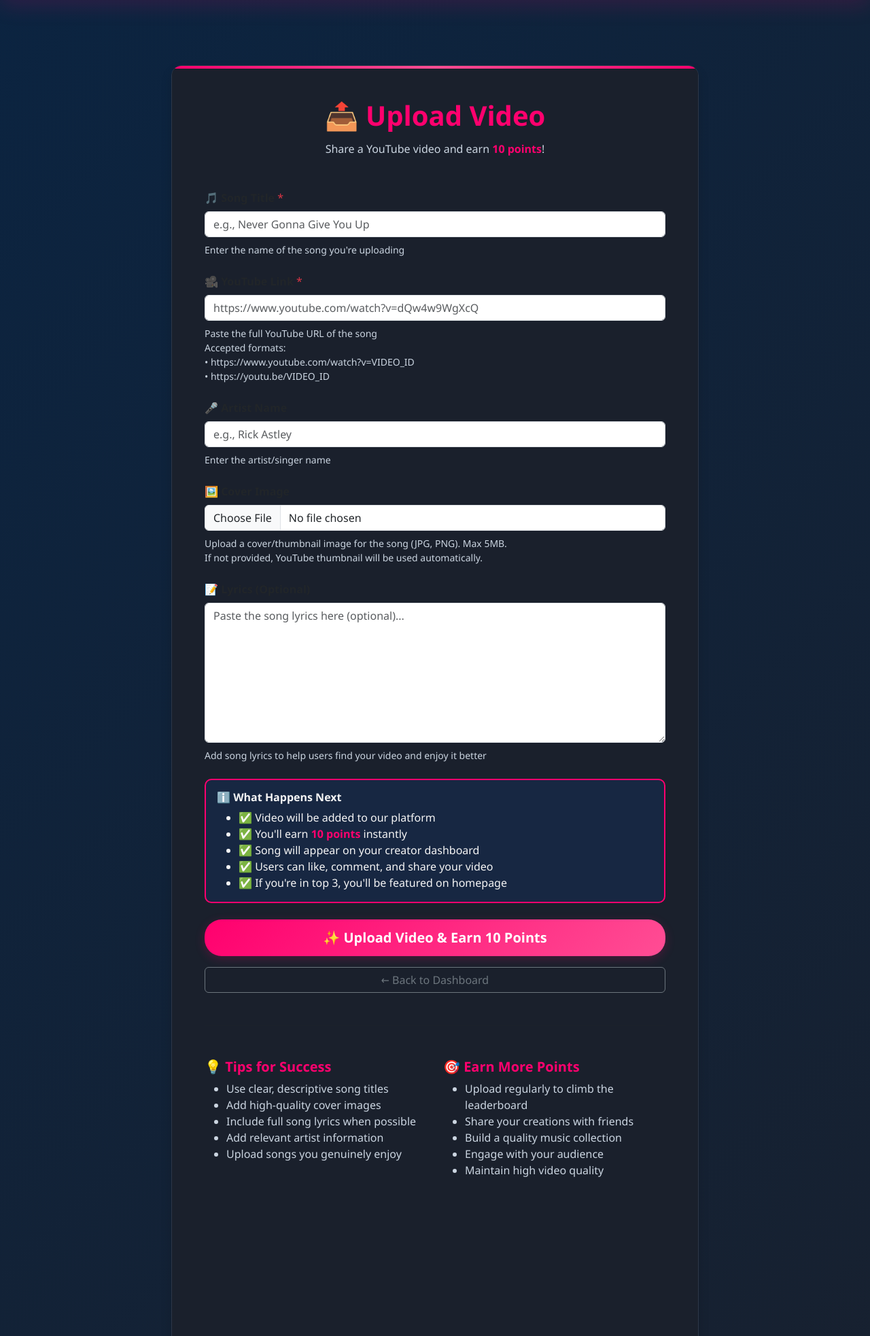
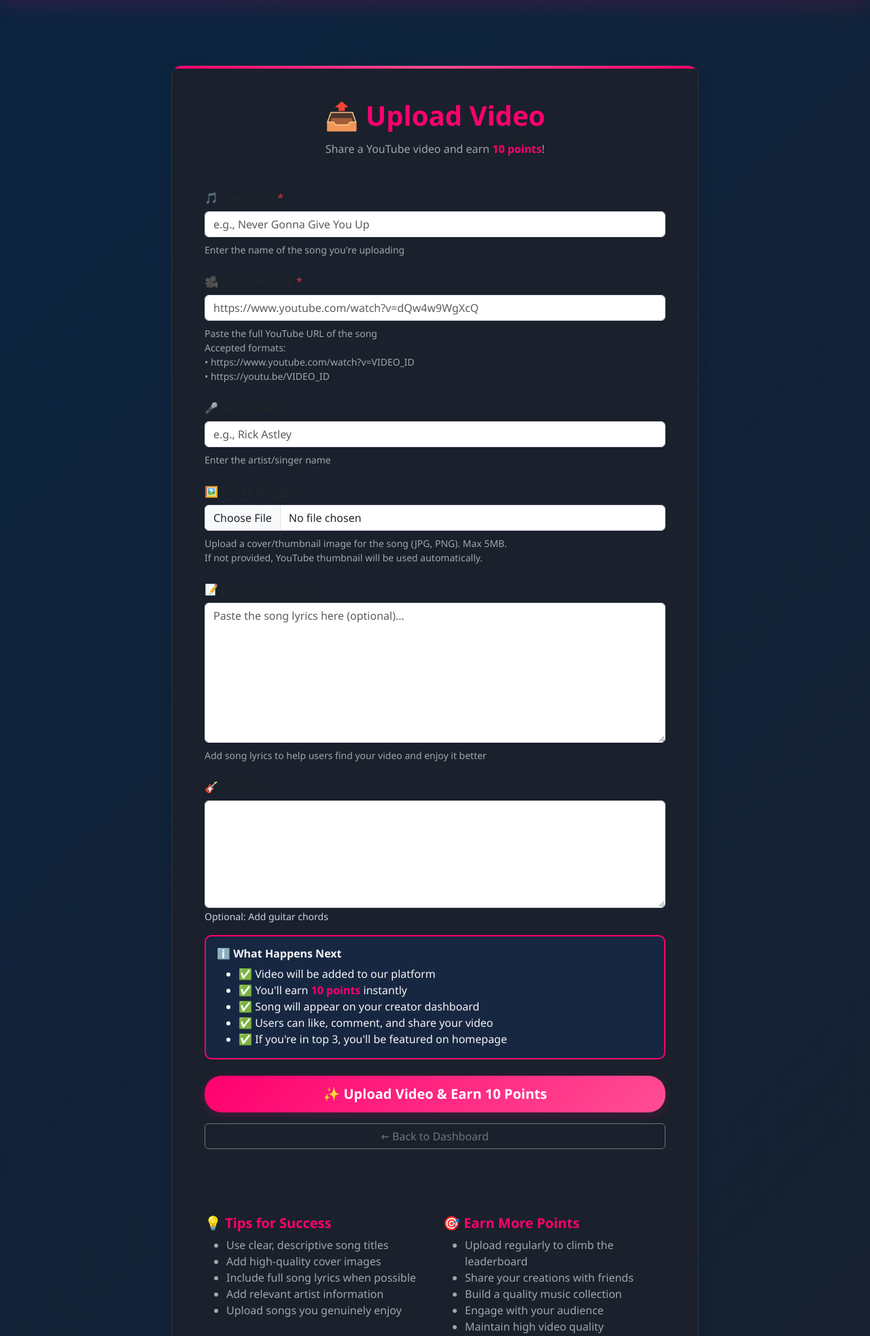
Before and after one commit to Suvashanbaniya/Musica, a Django app: page /upload-video/ in a window 1280 px wide. Shown: the part 92-2058 px from the top of the page at 68% size. Run offline with Django 5.2, Linux system fonts and the light colour scheme; a user stored in the database is signed in; data comes from the database, SQL or seed files in the repository; both versions use the stored data as it was after the commit; some libraries are stand-ins or nearby versions.

Commit message:
add the chords function

```diff
--- a/music/models.py
+++ b/music/models.py
@@ -61,7 +61,7 @@ class Song(models.Model):
     creator = models.ForeignKey(Creator, on_delete=models.CASCADE, related_name='songs', blank=True, null=True)
 
     lyrics = models.TextField(blank=True, null=True)
-
+    chords = models.TextField(blank=True, null=True)
     image = models.ImageField(upload_to='songs/', blank=True, null=True)
 
     youtube_link = models.URLField(blank=True)
--- a/music/templates/creator/upload_video.html
+++ b/music/templates/creator/upload_video.html
@@ -10,7 +10,7 @@
                 <div class="card-body p-5">
                     <div class="text-center mb-5">
                         <h1 class="card-title" style="color: var(--accent-pink); font-size: 2.5rem;">📤 Upload Video</h1>
-                        <p class="text-muted">Share a YouTube video and earn <strong style="color: var(--accent-pink);">10 points</strong>!</p>
+                        <p style="color: rgba(255,255,255,0.6);">Share a YouTube video and earn <strong style="color: var(--accent-pink);">10 points</strong>!</p>
                     </div>
 
                     <!-- Error Message -->
@@ -38,7 +38,7 @@
                                 id="title"
                                 placeholder="e.g., Never Gonna Give You Up"
                                 required>
-                            <small class="text-muted d-block mt-2">
+                            <small class="d-block mt-2" style="color: rgba(255,255,255,0.6);">
                                 Enter the name of the song you're uploading
                             </small>
                         </div>
@@ -56,7 +56,7 @@
                                 id="youtube_link"
                                 placeholder="https://www.youtube.com/watch?v=dQw4w9WgXcQ"
                                 required>
-                            <small class="text-muted d-block mt-2">
+                            <small class="d-block mt-2" style="color: rgba(255,255,255,0.6);">
                                 Paste the full YouTube URL of the song
                                 <br>Accepted formats:
                                 <br>• https://www.youtube.com/watch?v=VIDEO_ID
@@ -75,7 +75,7 @@
                                 class="form-control"
                                 id="artist"
                                 placeholder="e.g., Rick Astley">
-                            <small class="text-muted d-block mt-2">
+                            <small class="d-block mt-2" style="color: rgba(255,255,255,0.6);">
                                 Enter the artist/singer name
                             </small>
                         </div>
@@ -91,7 +91,7 @@
                                 class="form-control"
                                 id="image"
                                 accept="image/*">
-                            <small class="text-muted d-block mt-2">
+                            <small class="d-block mt-2" style="color: rgba(255,255,255,0.6);">
                                 Upload a cover/thumbnail image for the song (JPG, PNG). Max 5MB.
                                 <br>If not provided, YouTube thumbnail will be used automatically.
                             </small>
@@ -108,10 +108,23 @@
                                 id="lyrics"
                                 rows="8"
                                 placeholder="Paste the song lyrics here (optional)..."></textarea>
-                            <small class="text-muted d-block mt-2">
+                            <small class="d-block mt-2" style="color: rgba(255,255,255,0.6);">
                                 Add song lyrics to help users find your video and enjoy it better
                             </small>
                         </div>
+                        <div class="mb-3">
+    <label class="form-label">🎸 Chords</label>
+    <textarea name="chords" class="form-control" rows="6"
+        placeholder="Example:
+
+C        G        Am
+I love you like a song
+
+F        C        G
+You play again and again">
+    </textarea>
+    <small class="text-muted">Optional: Add guitar chords</small>
+</div>
 
                         <!-- Info Box -->
                         <div class="alert alert-info border-pink mb-4" role="alert">
@@ -134,7 +147,7 @@
 
                         <!-- Cancel Button -->
                         <div class="d-grid gap-2">
-                            <a href="{% url 'creator_dashboard' %}" class="btn btn-outline-secondary">
+                            <a href__="{% url 'creator_dashboard' %}" class="btn btn-outline-secondary">
                                 ← Back to Dashboard
                             </a>
                         </div>
@@ -146,7 +159,7 @@
                     <div class="row">
                         <div class="col-md-6 mb-4">
                             <h5 style="color: var(--accent-pink);">💡 Tips for Success</h5>
-                            <ul class="text-muted">
+                            <ul style="color: rgba(255,255,255,0.6);">
                                 <li>Use clear, descriptive song titles</li>
                                 <li>Add high-quality cover images</li>
                                 <li>Include full song lyrics when possible</li>
@@ -156,7 +169,7 @@
                         </div>
                         <div class="col-md-6 mb-4">
                             <h5 style="color: var(--accent-pink);">🎯 Earn More Points</h5>
-                            <ul class="text-muted">
+                            <ul style="color: rgba(255,255,255,0.6);">
                                 <li>Upload regularly to climb the leaderboard</li>
                                 <li>Share your creations with friends</li>
                                 <li>Build a quality music collection</li>
@@ -179,22 +192,22 @@
                         <div class="col-md-4 text-center mb-3">
                             <div style="font-size: 2rem; margin-bottom: 1rem;">1️⃣</div>
                             <h6>Upload Videos</h6>
-                            <p class="text-muted small">Each video = 10 points</p>
+                            <p class="small" style="color: rgba(255,255,255,0.6);">Each video = 10 points</p>
                         </div>
                         <div class="col-md-4 text-center mb-3">
                             <div style="font-size: 2rem; margin-bottom: 1rem;">2️⃣</div>
                             <h6>Earn Points</h6>
-                            <p class="text-muted small">Accumulate points over time</p>
+                            <p class="small" style="color: rgba(255,255,255,0.6);">Accumulate points over time</p>
                         </div>
                         <div class="col-md-4 text-center mb-3">
                             <div style="font-size: 2rem; margin-bottom: 1rem;">3️⃣</div>
                             <h6>Get Featured</h6>
-                            <p class="text-muted small">Top 3 on homepage</p>
+                            <p class="small" style="color: rgba(255,255,255,0.6);">Top 3 on homepage</p>
                         </div>
                     </div>
 
                     <div class="text-center mt-4">
-                        <a href="{% url 'leaderboard' %}" class="btn btn-outline-danger">
+                        <a href__="{% url 'leaderboard' %}" class="btn btn-outline-danger">
                             View Current Top Creators →
                         </a>
                     </div>
--- a/music/views.py
+++ b/music/views.py
@@ -246,6 +246,7 @@ def upload_video(request):
         youtube_link = request.POST.get('youtube_link', '')
         lyrics = request.POST.get('lyrics', '')
         artist_name = request.POST.get('artist', '')
+        chords = request.POST.get('chords', '')
         image = request.FILES.get('image', None)
 
         if not title or not youtube_link:
@@ -267,6 +268,7 @@ def upload_video(request):
                 title=title,
                 youtube_link=youtube_link,
                 lyrics=lyrics,
+                chords = chords,
                 artist=artist,
                 image=image,
                 creator=request.user.creator_profile
```
Also changed, not shown: music/templates/creator/become_creator.html (+9 -10 lines), music/templates/creator/dashboard.html (+26 -26 lines), music/templates/song_detail.html (+5 -2 lines), db.sqlite3, media/songs/pink_floyd.webp (added), media/songs/pink_floyd_SYDsXUR.webp (added), media/songs/pink_floyd_tuFX39B.webp (added), music/migrations/0013_song_chords.py (added).
